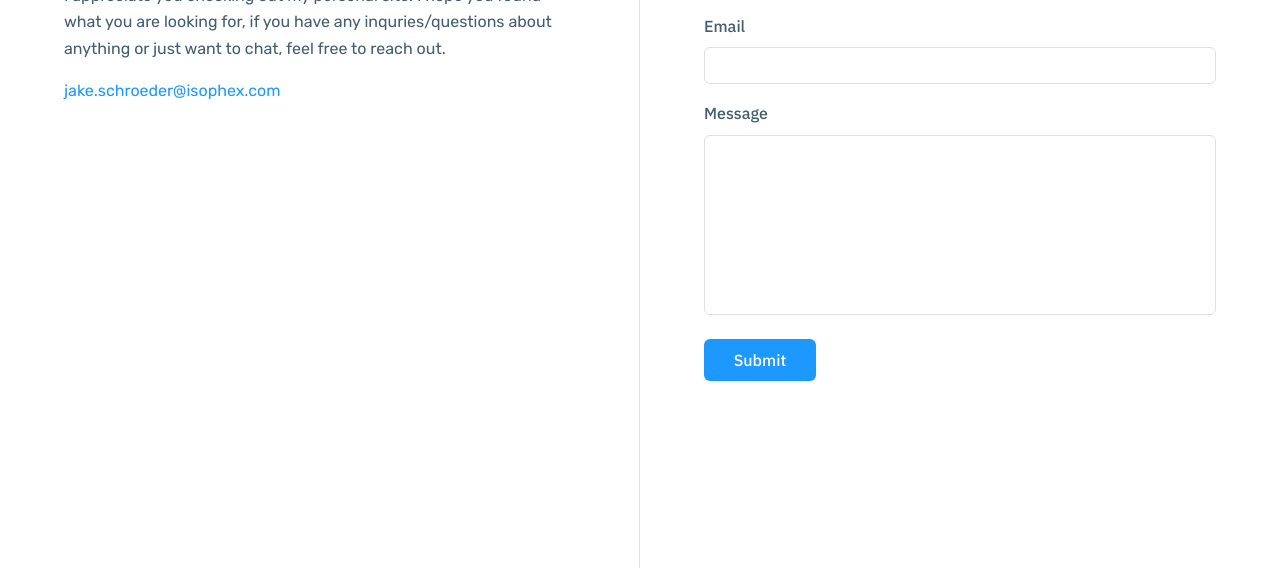
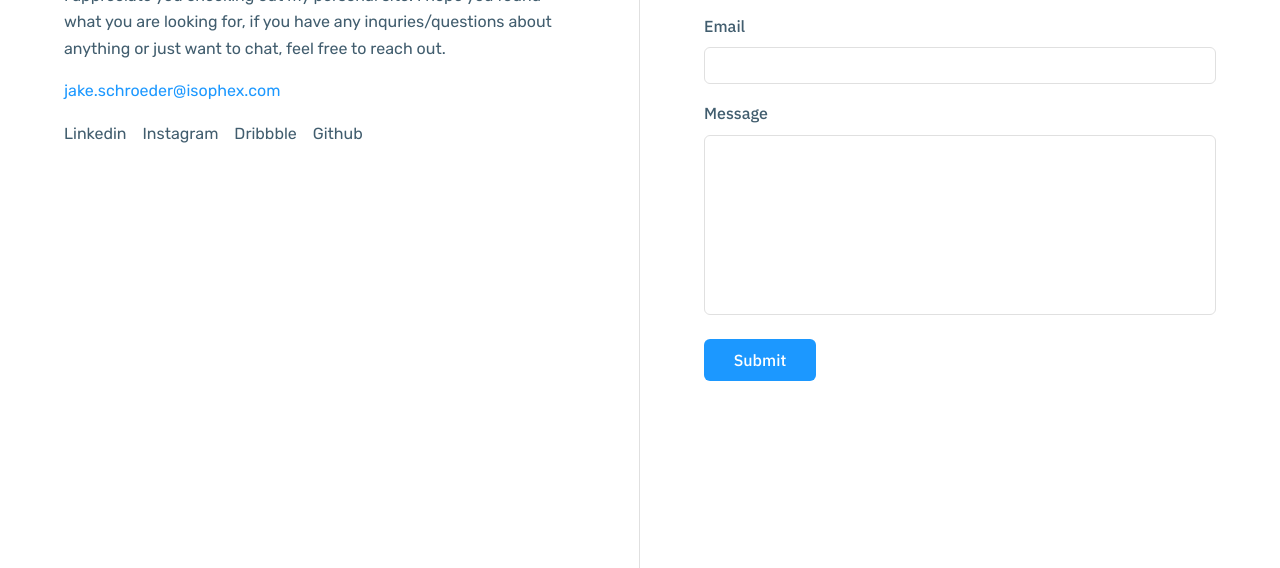
Before and after one commit to JakeSchroeder/jakethefirst.com, a Gatsby site: page /contact in a window 1280 px wide. Shown: the part 232-800 px from the top of the page. Built offline with nearby package versions, Linux system fonts and the light colour scheme; Gatsby itself is replaced by a stand-in of ours.

Commit message:
added social to contact page

```diff
--- a/src/pages/contact.js
+++ b/src/pages/contact.js
@@ -193,6 +193,27 @@ const Column = styled.div`
   }
 `;
 
+const Social = styled.div``;
+
+const SectionSubHeading = styled.p`
+  text-align: left;
+  color: ${Black};
+  font-weight: 400;
+  /* padding-top: 64px; */
+  margin-top: 16px;
+
+  &.mb {
+    margin-bottom: 16px;
+  }
+`;
+
+// const StyledLink = styled.a`
+//   color: ${Black};
+//   transition: all 0.3s ease-in-out;
+//   position: relative;
+//   display: inline-block;
+// `;
+
 const ContentWrapper = styled.div`
   text-align: left;
 `;
@@ -214,6 +235,30 @@ const ContactPage = () => (
               jake.schroeder@isophex.com
             </ContactEmail>
             {/* <StyledLink href="https://www.linkedin.com/in/jake-schroeder/" target="_blank" rel="nofollow">Linkedin</StyledLink><StyledLink href="https://www.instagram.com/jakeman001/" target="_blank" rel="nofollow">Instagram</StyledLink><StyledLink href="https://dribbble.com/KidUnknown">Dribbble</StyledLink><StyledLink href="https://github.com/JakeSchroeder">Github</StyledLink> */}
+            <Social>
+              <SectionSubHeading>
+                <StyledLink
+                  href="https://www.linkedin.com/in/jake-schroeder/"
+                  target="_blank"
+                  rel="nofollow"
+                >
+                  Linkedin
+                </StyledLink>
+                <StyledLink
+                  href="https://www.instagram.com/jakeman001/"
+                  target="_blank"
+                  rel="nofollow"
+                >
+                  Instagram
+                </StyledLink>
+                <StyledLink href="https://dribbble.com/KidUnknown">
+                  Dribbble
+                </StyledLink>
+                <StyledLink href="https://github.com/JakeSchroeder">
+                  Github
+                </StyledLink>
+              </SectionSubHeading>
+            </Social>
           </ContentWrapper>
         </Column>
         <Column>
```
